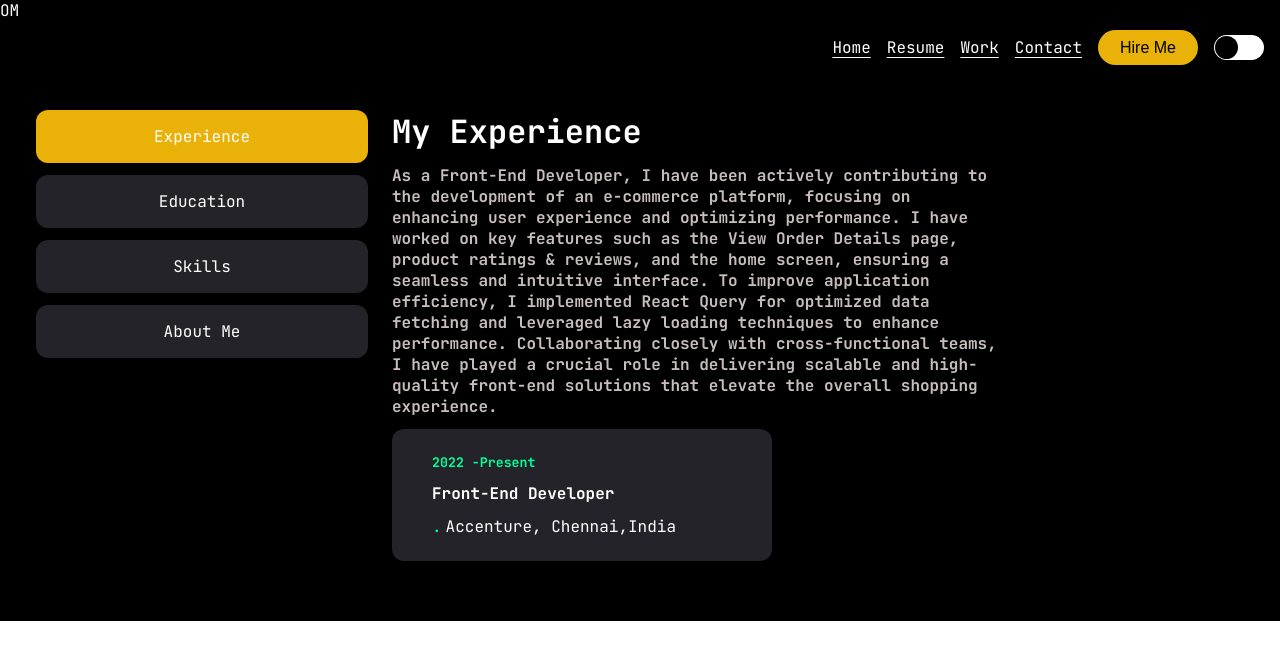
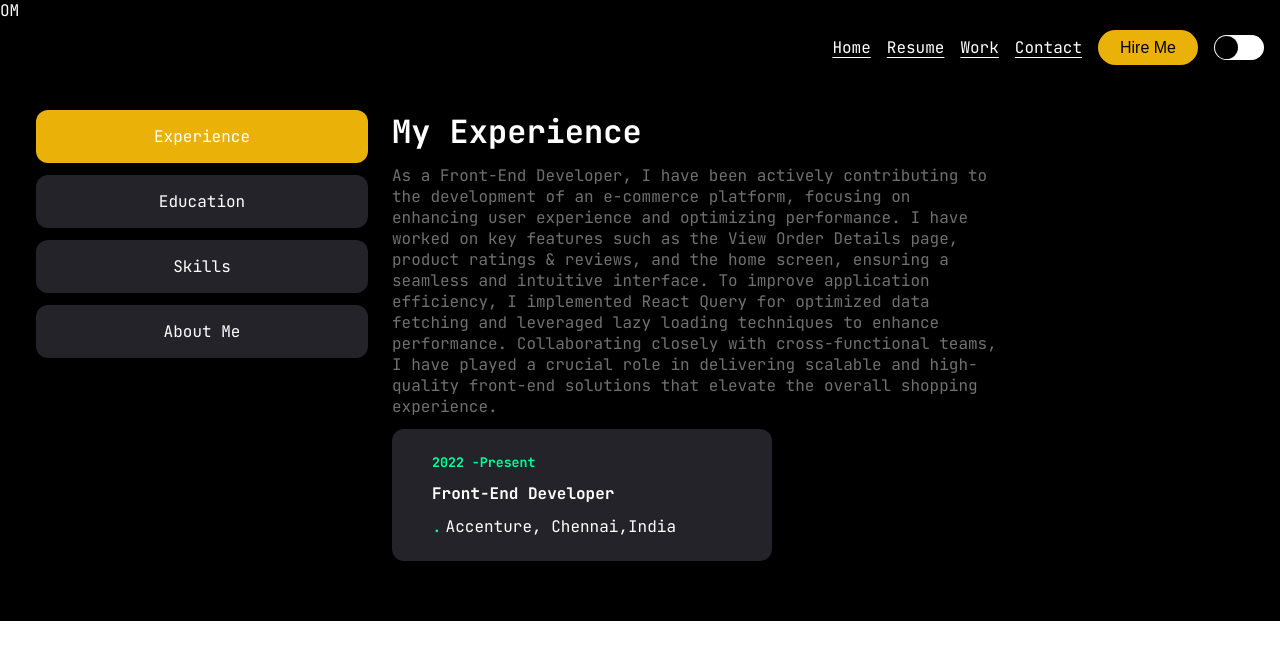
Before and after one commit to yuvahariJ/portfolio, a React (Create React App) app in the folder my-portfolio-app/: page /resume in a window 1280 px wide. Shown: the top 660 px of the page. Built offline with nearby package versions, Linux system fonts and the light colour scheme.

Commit message:
Task:10 - Updated Resume Page

```diff
--- a/my-portfolio-app/src/Pages/Resume/index.css
+++ b/my-portfolio-app/src/Pages/Resume/index.css
@@ -61,12 +61,14 @@
   }
 }
 .description-dark {
-  color: var(--whiteDirty-1);
+  color: var(--grey);
   width: 70%;
+  font-size: 16px;
 }
 .description-light {
   color: var(--lightBlack);
   width: 70%;
+  font-size: 16px;
 }
 
 .resume-icon-container {
--- a/my-portfolio-app/src/Pages/Resume/index.js
+++ b/my-portfolio-app/src/Pages/Resume/index.js
@@ -36,9 +36,9 @@ const Resume = () => {
         </div>
         <div className={`resume-content-wrapper`}>
           <h1>{pageData?.resumeContent[activeTab]?.title}</h1>
-          <h4 className={`${theme ? "description-dark" : "description-light"}`}>
+          <span className={`${theme ? "description-dark" : "description-light"}`}>
             {pageData?.resumeContent[activeTab]?.description}
-          </h4>
+          </span>
           <div className={`resume-cards-container`}>
             {pageData?.resumeContent[activeTab]?.cards?.map((cards) => {
               return (
--- a/my-portfolio-app/src/Pages/Resume/resumeData.json
+++ b/my-portfolio-app/src/Pages/Resume/resumeData.json
@@ -83,6 +83,9 @@
         {
           "label":"Email",
           "value":"yuvahari.j@gmail.com"
+        },{
+          "label":"Tech",
+          "value":"Full Stack Developer"
         }
       ]
     }
```
